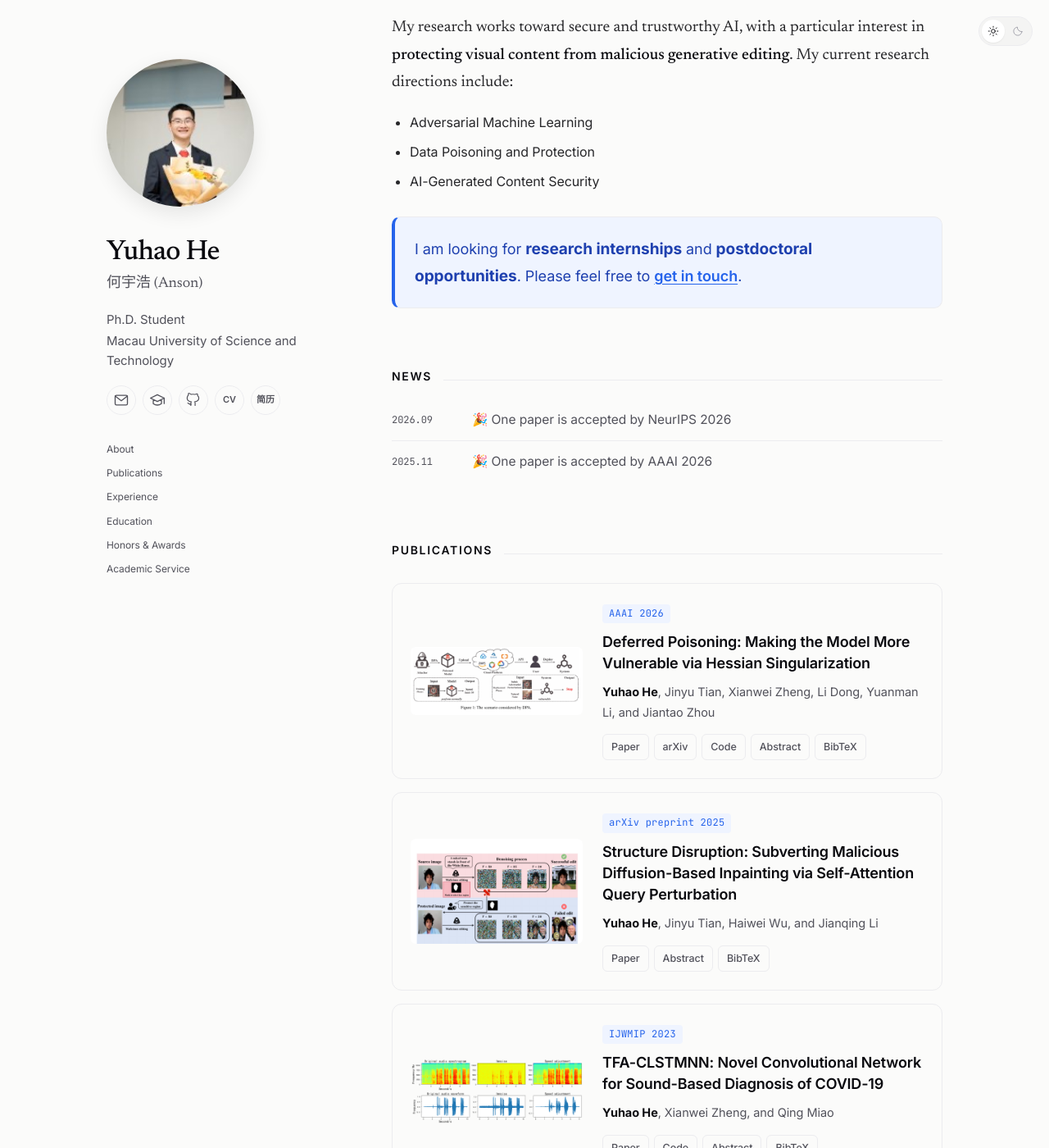
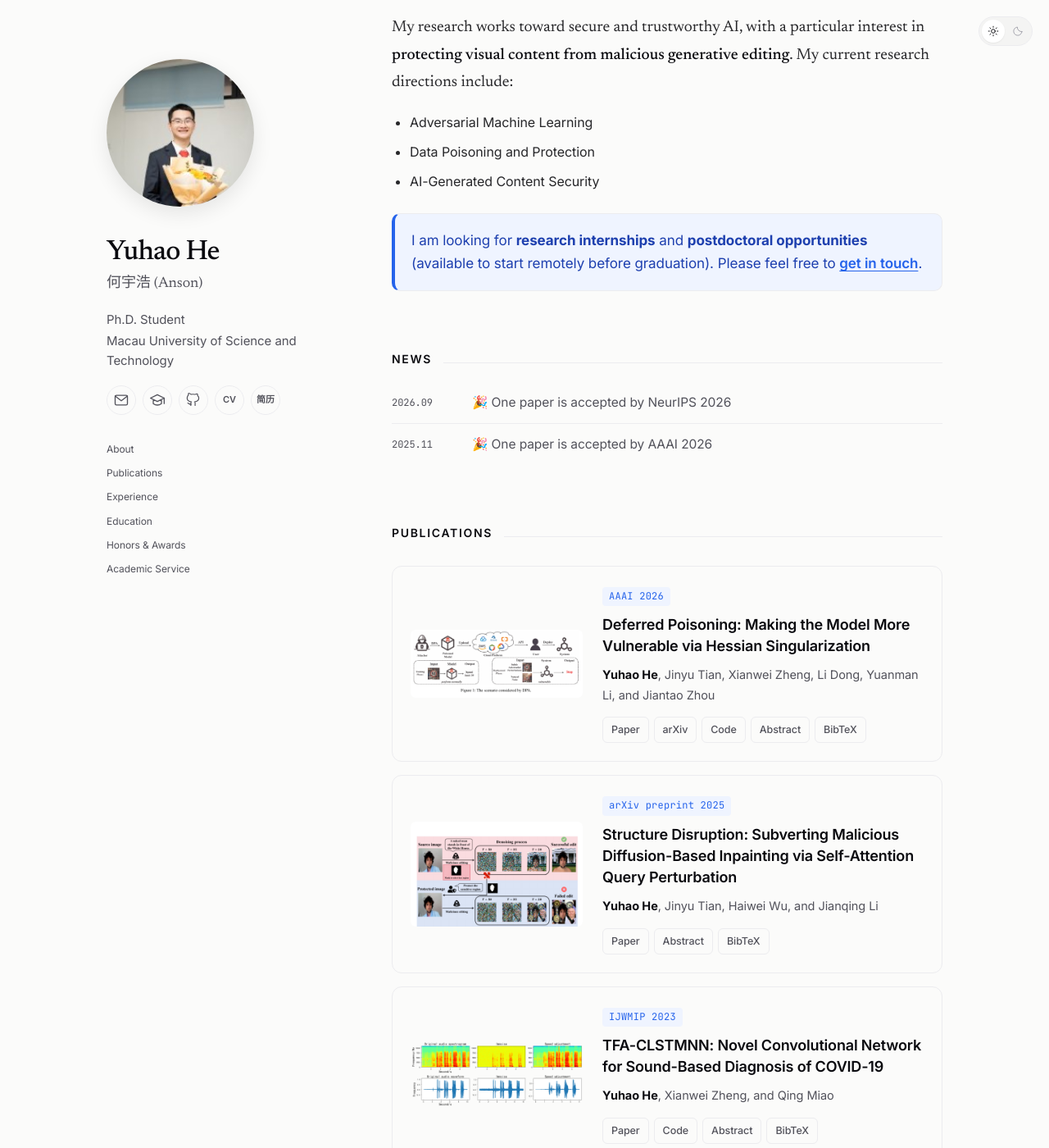
Before and after one commit to Anson-He/Anson-He.github.io, a Jekyll site: the page built from _pages/about.md, in a window 1280 px wide and 1400 px high, scrolled down 256 px. Shown: the whole window at 82% size. Built offline with Jekyll 4.4.1, drawn with Linux system fonts in a browser that asks for light colours.

Commit message:
Clarify early remote availability and slightly reduce opportunity callout

```diff
--- a/_layouts/default.html
+++ b/_layouts/default.html
@@ -48,7 +48,7 @@
     <link rel="preconnect" href="https://fonts.googleapis.com">
     <link rel="preconnect" href="https://fonts.gstatic.com" crossorigin>
     <link href="https://fonts.googleapis.com/css2?family=Inter:wght@400;500;600;700&family=JetBrains+Mono:wght@400;500&family=Newsreader:ital,opsz,wght@0,6..72,400;0,6..72,500;1,6..72,400&display=swap" rel="stylesheet">
-    <link rel="stylesheet" href="{{ '/assets/css/academic.css' | relative_url }}?v=20261106-reading-scale">
+    <link rel="stylesheet" href="{{ '/assets/css/academic.css' | relative_url }}?v=20261106-opportunities">
   </head>
   <body>
     <a class="skip-link" href="#layout-content">Skip to content</a>
--- a/_pages/about.md
+++ b/_pages/about.md
@@ -20,7 +20,7 @@ My research works toward secure and trustworthy AI, with a particular interest i
 - Data Poisoning and Protection
 - AI-Generated Content Security
 
-<div class="callout">I am looking for <strong>research internships</strong> and <strong>postdoctoral opportunities</strong>. Please feel free to <a href="mailto:3250004430@student.must.edu.mo">get in touch</a>.</div>
+<div class="callout">I am looking for <strong>research internships</strong> and <strong>postdoctoral opportunities</strong> (available to start remotely before graduation). Please feel free to <a href="mailto:3250004430@student.must.edu.mo">get in touch</a>.</div>
 
 </section>
 
--- a/assets/css/academic.css
+++ b/assets/css/academic.css
@@ -471,17 +471,17 @@ main > h2, .publication-page h2 { margin: 40px 0 22px; padding-bottom: 12px; bor
 .bio p { font-size: 19px; line-height: 1.75; }
 .bio li { font-size: 16px; line-height: 1.8; }
 .bio .callout {
-  font-size: 18px;
-  line-height: 1.75;
-  margin-top: 28px;
-  padding: 22px 24px;
+  font-size: 17px;
+  line-height: 1.7;
+  margin-top: 24px;
+  padding: 18px 20px;
   border: 1px solid var(--border);
   border-left: 4px solid var(--accent);
   border-radius: 10px;
   background: var(--accent-soft);
   color: var(--callout-text);
 }
-.bio .callout strong { font-size: 1.06em; font-weight: 700; }
+.bio .callout strong { font-size: 1em; font-weight: 700; }
 .bio .callout a { font-weight: 600; text-decoration: underline; text-underline-offset: 3px; }
 .profile-sidebar .avatar { border-radius: 50%; }
 .news-list li { font-size: 15.5px; line-height: 1.7; }
@@ -510,7 +510,7 @@ pre { font-size: 12px; }
 @media (max-width: 520px) {
   .section-head h2 { font-size: 12px; }
   .bio p { font-size: 18.5px; }
-  .bio .callout { font-size: 17px; padding: 18px 20px; }
+  .bio .callout { font-size: 16.5px; padding: 16px 18px; }
   .experience-row, .education-row { grid-template-columns: 60px minmax(0,1fr); gap: 14px; }
   .experience-row__logo, .education-row__logo { width: 60px; height: 60px; padding: 5px; }
   .publication-row__title { font-size: 17px; }
```
